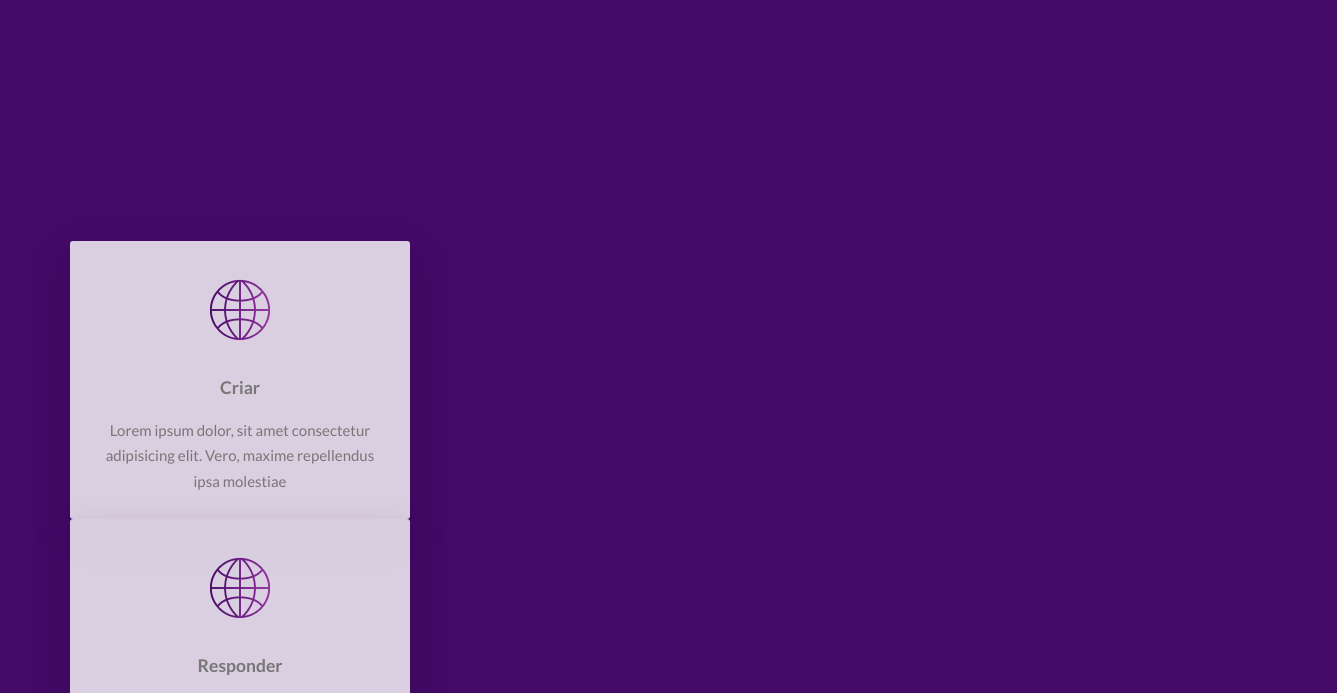
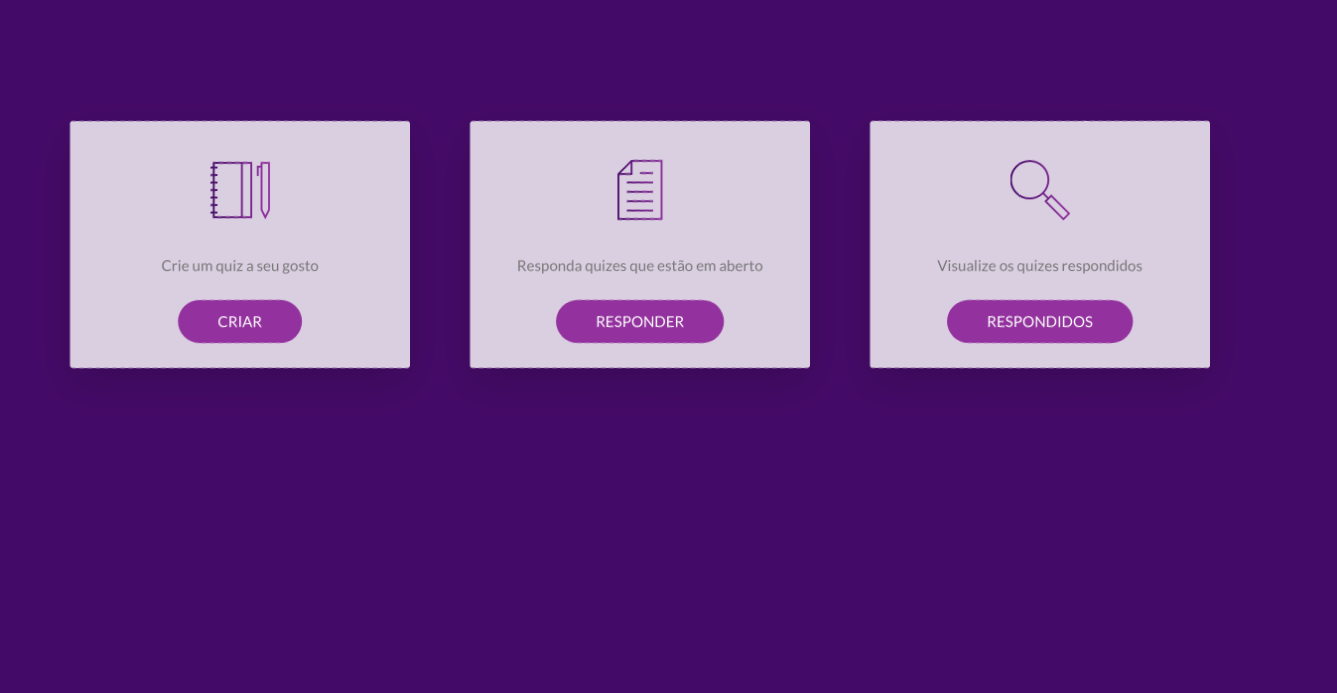
Before and after one commit to fernanduandrade/AgroTools, a website: page index.html in a window 1280 px wide. Shown: the part 299-992 px from the top of the page, 1337 px wide, since content can reach past the window. After the commit the page ends 812 px from the top, so only its background shows below. Drawn offline with Linux system fonts and the light colour scheme.

Commit message:
finish index page

```diff
--- a/index.html
+++ b/index.html
@@ -1,5 +1,6 @@
 <!DOCTYPE html>
 <html lang="pt-br">
+
 <head>
     <meta charset="UTF-8">
     <meta name="viewport" content="width=device-width, initial-scale=1.0">
@@ -15,41 +16,47 @@
         <div class="header__text-box">
             <h1 class="heading-primary">
                 <span class="heading-primary--main">Quiz Maker</span>
-                    <span class="heading-primary--sub">Crie e responda  quizes</span>
+                <span class="heading-primary--sub">Crie e responda quizes</span>
             </h1>
         </div>
     </header>
 
     <main>
         <section class="section-options">
+            <!-- FIXME comportamento de colunas -->
             <div class="row">
                 <div class="col-1-of-3">
                     <div class="feature-option">
-                            <i class="feature-option__icon icon-basic-world"></i>
-                            <h3 class="heading-tertiary u-margin-bottom-small">Criar</h3>
+                        <i class="feature-option__icon icon-basic-notebook-pen"></i>
                         <p class="feature-box__text">
-                                Lorem ipsum dolor, sit amet consectetur adipisicing elit. Vero, maxime repellendus ipsa molestiae
+                            Crie um quiz a seu gosto
                         </p>
+                        <a href="./pages/criar-questionario.html" class="btn btn--purple u-margin-top-small ">Criar</a>
+                    </div>
                 </div>
 
+                <div class="col-1-of-3">
                     <div class="feature-option">
-                            <i class="feature-option__icon icon-basic-world"></i>
-                            <h3 class="heading-tertiary u-margin-bottom-small">Responder</h3>
+                        <i class="feature-option__icon icon-basic-sheet-txt"></i>
                         <p class="feature-box__text">
-                                Lorem ipsum dolor, sit amet consectetur adipisicing elit. Vero, maxime repellendus ipsa molestiae
+                            Responda quizes que estão em aberto
                         </p>
+                        <a href="./pages/lista-questionarios.html" class="btn btn--purple u-margin-top-small ">Responder</a>
+                    </div>
                 </div>
 
+                <div class="col-1-of-3">
                     <div class="feature-option">
-                            <i class="feature-option__icon icon-basic-world"></i>
-                            <h3 class="heading-tertiary u-margin-bottom-small">Visualizar</h3>
+                        <i class="feature-option__icon icon-basic-magnifier"></i>
                         <p class="feature-box__text">
-                                 Lorem ipsum dolor, sit amet consectetur adipisicing elit. Vero, maxime repellendus ipsa molestiae
+                            Visualize os quizes respondidos
                         </p>
+                        <a href="./pages/questionarios-respondidos.html" class="btn btn--purple u-margin-top-small ">Respondidos</a>
                     </div>
                 </div>
             </div>
         </section>
     </main>
 </body>
+
 </html>
--- a/sass/base/_utilities.scss
+++ b/sass/base/_utilities.scss
@@ -14,6 +14,10 @@
     margin-bottom: 8rem !important;
 }
 
+.u-margin-top-small {
+    margin-top: 2.1rem !important;
+}
+
 .u-margin-top-big {
     margin-top: 8rem !important;
 }
--- /dev/null
+++ b/sass/components/_button.scss
@@ -0,0 +1,59 @@
+.btn {
+    &,
+    &:link,
+    &:visited {
+        text-transform: uppercase;
+        text-decoration: none;
+        padding: 0.9rem 4rem;
+        display: inline-block;
+        border-radius: 10rem;
+        transition: all .2s;
+        position: relative;
+
+        // remover bordas dos botões
+        border: none;
+        cursor: pointer;
+    }
+
+    &:hover {
+        transform: translateY(-3px);
+        box-shadow: 0 1rem 2rem rgba($color-black, .2);
+
+        &::after {
+            transform: scaleX(1.4) scaleY(1.7);
+            opacity: 0;
+        }
+    }
+
+    &:active,
+    &:focus {
+        outline: none;
+        transform: translateY(-1px);
+        box-shadow: 0 0.5rem 1rem rgba($color-black, 0.2);
+    }
+
+    &--purple {
+        background-color: $color-secondary;
+        color: $color-white;
+
+        &:hover {
+            background-color: $color-white;
+            color: $color-secondary
+        }
+    }
+
+    // Efeito de pop branco
+    // &::after {
+    //     content: '';
+    //     display: inline-block;
+    //     height: 100%;
+    //     width: 100%;
+    //     border-radius: 10rem;
+    //     position: absolute;
+    //     top: 0;
+    //     left: 0;
+    //     z-index: -1;
+    //     transition: all .4s;
+    //     font-size: 1.6rem;
+    // }
+}
--- a/sass/components/_feature-option.scss
+++ b/sass/components/_feature-option.scss
@@ -6,7 +6,6 @@
     border-radius: 3px;
     box-shadow: 0 1.5rem 4rem rgba($color-black, .15);
     transition: transform .3s;
-    overflow: hidden;
 
     &__icon {
         font-size: 6rem;
--- a/sass/layout/_grid.scss
+++ b/sass/layout/_grid.scss
@@ -5,7 +5,6 @@
     &:not(:last-child) {
         margin-bottom: $gutter-vertical;
     }
-
 
 
     [class^="col-"] {
--- a/sass/layout/_header.scss
+++ b/sass/layout/_header.scss
@@ -1,9 +1,9 @@
 .header {
-    height: 95vh;
+    height: 80vh;
     position: relative;
 
     &__text-box {
-        top: 30%;
+        top: 20%;
         left: 50%;
         position: absolute;
         transform: translate(-50%, -50%);
--- a/sass/main.scss
+++ b/sass/main.scss
@@ -9,6 +9,7 @@
 @import "pages/index";
 
 @import "components/feature-option";
+@import "components/button";
 
 @import "layout/header";
 @import "layout/grid";
--- a/sass/pages/_index.scss
+++ b/sass/pages/_index.scss
@@ -1,10 +1,11 @@
 .section-options {
 
     padding: 20rem 0;
-    transform: skew(-7deg);
     margin-top: -45rem;
 
+    transform: skewY(-7deg);
+
     & > * {
-        transform: skew(7deg);
+        transform: skewY(7deg);
     }
 }
```
Also changed, not shown: src/css/style.css. Lines whose indentation alone changed are shown as unchanged.
